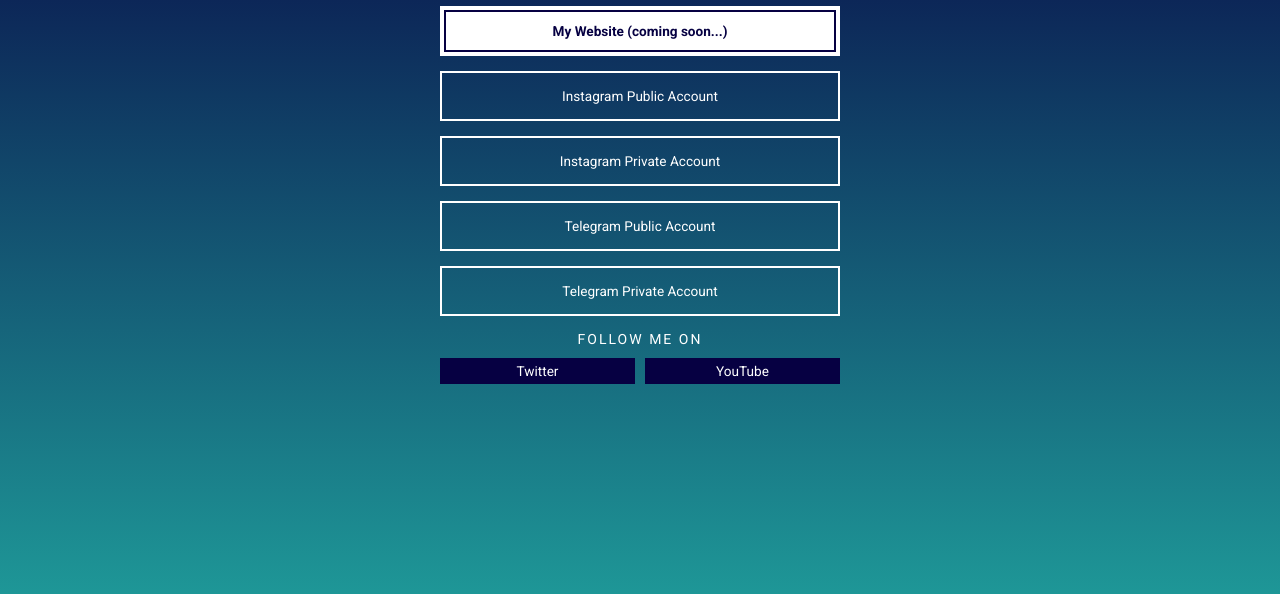
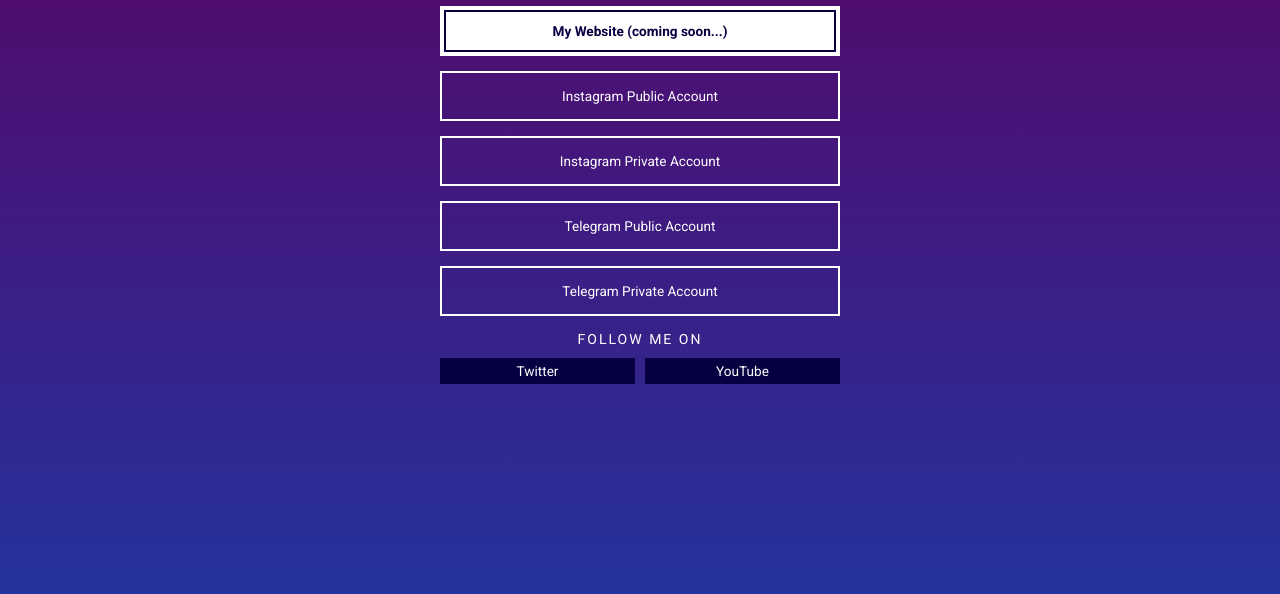
Before and after one commit to AlirezaHedayatfar/AlirezaHedayatfar.github.io, a website: page index.html in a window 1280 px wide. Shown: the part 222-816 px from the top of the page. Drawn offline with Linux system fonts and the light colour scheme.

Commit message:
colors channge

```diff
--- a/app/scss/style.css
+++ b/app/scss/style.css
@@ -10,9 +10,9 @@
 }
 
 body {
-  background-color: #060042;
-  background-image: -webkit-gradient(linear, left top, left bottom, color-stop(2%, #060042), color-stop(108%, #20A39E));
-  background-image: linear-gradient(#060042 2%, #20A39E 108%);
+  background-color: #5d005f ;
+  background-image: -webkit-gradient(linear, left top, left bottom, color-stop(2%, #5d005f ), color-stop(108%, #2036a3 ));
+  background-image: linear-gradient(#5d005f  2%, #2036a3  108%);
   color: #ffffff;
   min-height: 100vh;
   text-align: center;
```
